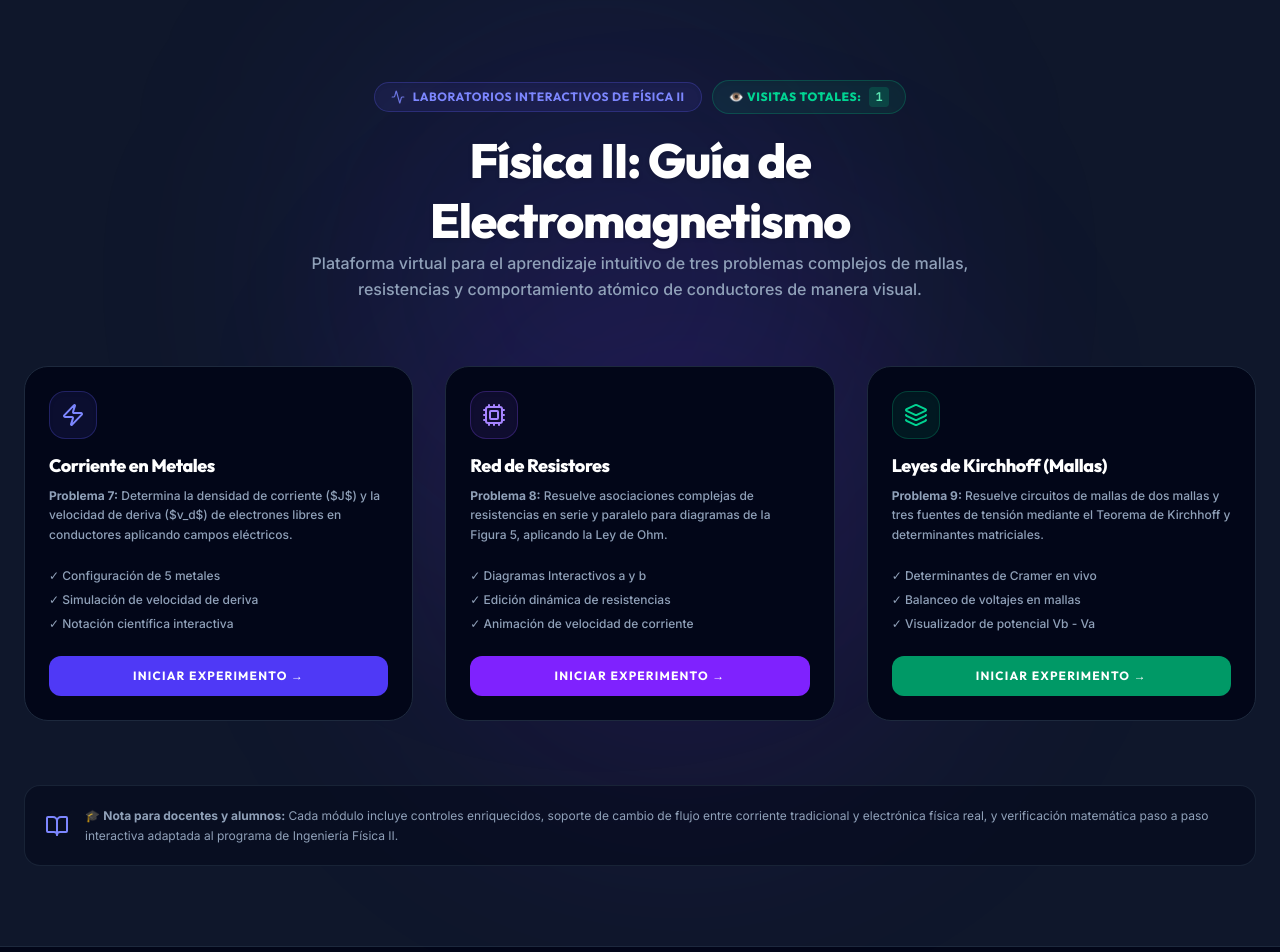
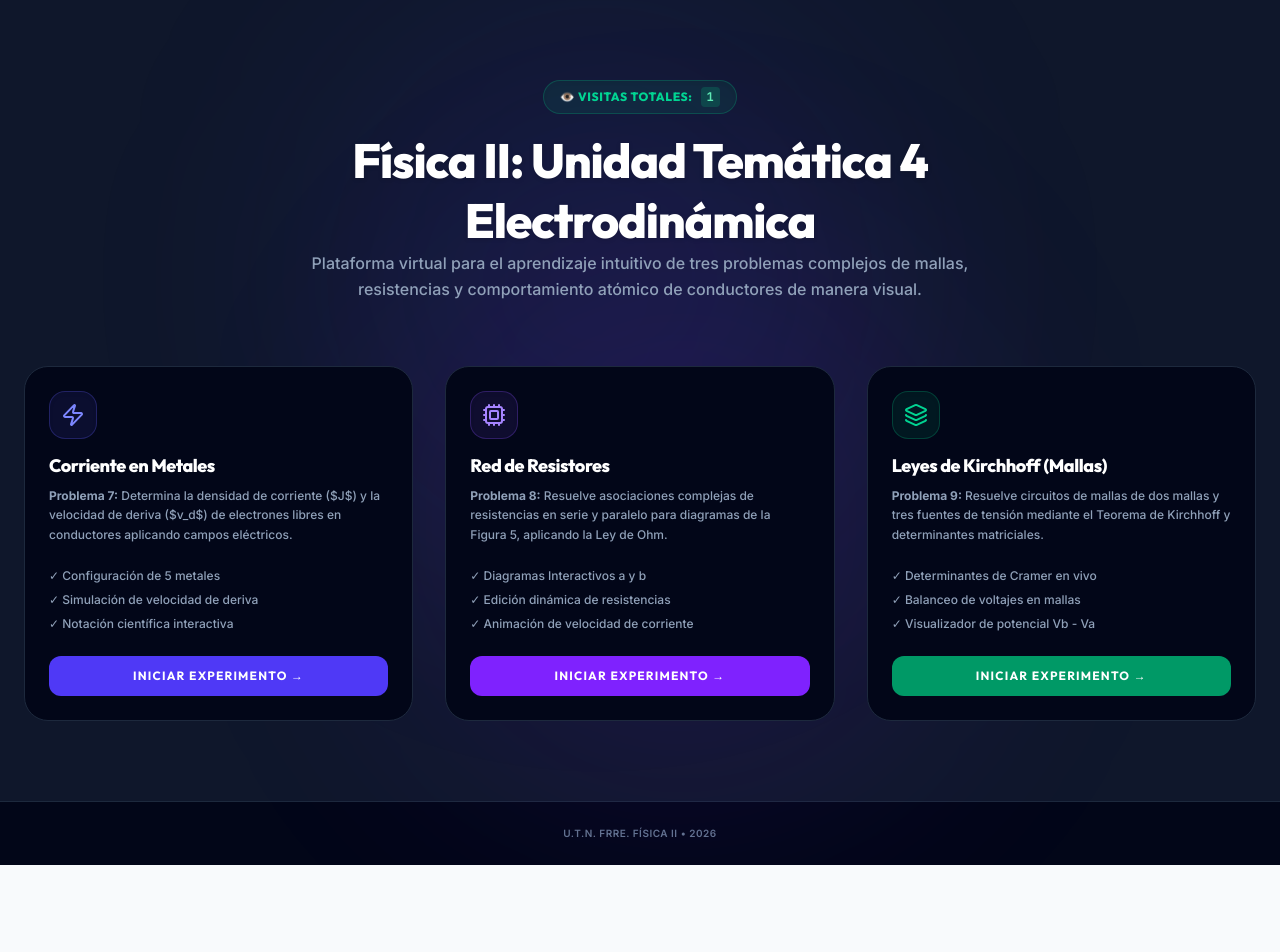
Before and after one commit to luisins/Simuladores-F2, a React (Vite) app: page / in a window 1280 px wide. Shown: the top 952 px of the page. After the commit the page ends 865 px from the top, so only its background shows below. Built offline with nearby package versions, Linux system fonts and the light colour scheme.

Commit message:
cambios varios

```diff
--- a/index.html
+++ b/index.html
@@ -1,12 +1,15 @@
 <!doctype html>
 <html lang="en">
+
 <head>
   <meta charset="UTF-8" />
   <meta name="viewport" content="width=device-width, initial-scale=1.0" />
-    <title>My Google AI Studio App</title>
+  <title>Física 2 - UTN FRRe</title>
 </head>
+
 <body>
   <div id="root"></div>
   <script type="module" src="/src/main.tsx"></script>
 </body>
+
 </html>
--- a/src/App.tsx
+++ b/src/App.tsx
@@ -53,9 +53,9 @@ export default function App() {
         {/* Core display heading */}
         <section className="text-center space-y-4 max-w-2xl mx-auto">
           <div className="flex flex-wrap justify-center items-center gap-2.5">
-            <div className="inline-flex items-center gap-2 bg-indigo-500/10 border border-indigo-500/25 px-4 py-1.5 rounded-full text-indigo-400 font-display font-bold text-xs tracking-wider uppercase shadow-inner">
+            {/* <div className="inline-flex items-center gap-2 bg-indigo-500/10 border border-indigo-500/25 px-4 py-1.5 rounded-full text-indigo-400 font-display font-bold text-xs tracking-wider uppercase shadow-inner">
               <Activity className="w-3.5 h-3.5 animate-pulse" /> Laboratorios Interactivos de Física II
-            </div>
+            </div> */}
             <div className="inline-flex items-center gap-2 bg-emerald-500/10 border border-emerald-500/25 px-4 py-1.5 rounded-full text-emerald-400 font-display font-extrabold text-[10px] sm:text-xs tracking-wider uppercase shadow-inner select-none transition-all hover:bg-emerald-500/15">
               <span>👁️ Visitas Totales:</span>
               <span className="font-mono bg-emerald-500/20 text-emerald-300 px-1.5 py-0.5 rounded font-black">{visitas}</span>
@@ -63,7 +63,7 @@ export default function App() {
           </div>
 
           <h1 className="font-display font-black text-4xl m-0 sm:text-5xl leading-tight tracking-tight text-white drop-shadow-sm">
-            Física II: Guía de Electromagnetismo
+            Física II: Unidad Temática 4 Electrodinámica
           </h1>
           <p className="text-slate-400 text-sm md:text-base leading-relaxed font-medium">
             Plataforma virtual para el aprendizaje intuitivo de tres problemas complejos de mallas, resistencias y comportamiento atómico de conductores de manera visual.
@@ -169,18 +169,18 @@ export default function App() {
         </section>
 
         {/* Global info card */}
-        <section className="bg-slate-950/50 border border-slate-800/80 p-5 rounded-2xl flex items-center gap-4">
+        {/* <section className="bg-slate-950/50 border border-slate-800/80 p-5 rounded-2xl flex items-center gap-4">
           <BookOpen className="w-6 h-6 text-indigo-400 flex-shrink-0" />
           <p className="text-slate-400 hover:text-slate-300 transition-colors text-xs leading-relaxed">
             🎓 <strong>Nota para docentes y alumnos:</strong> Cada módulo incluye controles enriquecidos, soporte de cambio de flujo entre corriente tradicional y electrónica física real, y verificación matemática paso a paso interactiva adaptada al programa de Ingeniería Física II.
           </p>
-        </section>
+        </section> */}
 
       </div>
 
       {/* Footer */}
       <footer className="border-t border-slate-800 py-6 text-center text-slate-500 text-[10px] tracking-wider font-semibold bg-slate-950 uppercase">
-        Laboratorio de simulaciones virtuales física II v1.2.0 • {new Date().getFullYear()}
+        U.T.N. FRRe. Física II • {new Date().getFullYear()}
       </footer>
     </div>
   );
--- a/src/components/SimuladorCircuitos.tsx
+++ b/src/components/SimuladorCircuitos.tsx
@@ -318,7 +318,7 @@ export default function SimuladorCircuitos({ volverAlMenu }: SimuladorCircuitosP
                 Simulador de Circuitos Interactivos
               </h1>
               <p className="text-slate-400 text-xs mt-0.5 font-medium">
-                Resistencia Equivalente y Ley de Ohm · Problema G4P8
+                Problema G4P8
               </p>
             </div>
           </div>
@@ -350,11 +350,10 @@ export default function SimuladorCircuitos({ volverAlMenu }: SimuladorCircuitosP
           <div className="grid grid-cols-1 md:grid-cols-2 gap-4">
             <button
               onClick={() => { setCircuitoActivo("a"); setPasoActual(0); setSelectedResistor(null); }}
-              className={`p-5 rounded-2xl border text-left cursor-pointer transition-all flex flex-col justify-between ${
-                circuitoActivo === "a"
+              className={`p-5 rounded-2xl border text-left cursor-pointer transition-all flex flex-col justify-between ${circuitoActivo === "a"
                   ? "border-indigo-600 bg-indigo-50/20 shadow-md shadow-indigo-600/5"
                   : "border-slate-200 hover:border-slate-300 bg-white"
-              }`}
+                }`}
             >
               <div>
                 <span className="text-2xl mb-1 block">🔷</span>
@@ -367,11 +366,10 @@ export default function SimuladorCircuitos({ volverAlMenu }: SimuladorCircuitosP
 
             <button
               onClick={() => { setCircuitoActivo("b"); setPasoActual(0); setSelectedResistor(null); }}
-              className={`p-5 rounded-2xl border text-left cursor-pointer transition-all flex flex-col justify-between ${
-                circuitoActivo === "b"
+              className={`p-5 rounded-2xl border text-left cursor-pointer transition-all flex flex-col justify-between ${circuitoActivo === "b"
                   ? "border-indigo-600 bg-indigo-50/20 shadow-md shadow-indigo-600/5"
                   : "border-slate-200 hover:border-slate-300 bg-white"
-              }`}
+                }`}
             >
               <div>
                 <span className="text-2xl mb-1 block">🔹</span>
--- a/src/components/SimuladorLeyesKirchhoff.tsx
+++ b/src/components/SimuladorLeyesKirchhoff.tsx
@@ -188,7 +188,7 @@ export default function SimuladorLeyesKirchhoff({ volverAlMenu }: SimuladorLeyes
                 Simulador: Leyes de Kirchhoff (Mallas)
               </h1>
               <p className="text-slate-400 text-xs mt-0.5 font-medium">
-                Análisis de Redes Eléctricas Complejas con 3 Fuentes · Problema G4P9
+                Problema G4P9
               </p>
             </div>
           </div>
@@ -473,13 +473,13 @@ export default function SimuladorLeyesKirchhoff({ volverAlMenu }: SimuladorLeyes
               <div className="space-y-3 font-mono text-xs">
                 <div className="bg-slate-50 p-4 rounded-xl border border-slate-100">
                   <h4 className="font-extrabold text-slate-800 text-xs mb-1.5">Malla I (Izquierda)</h4>
-                  <code>-I₀·(R₁ + R₄) + I₁·R₃ = E₂ - E₁</code><br/>
+                  <code>-I₀·(R₁ + R₄) + I₁·R₃ = E₂ - E₁</code><br />
                   <span>-I₀·({R14}) + I₁·{R3} = {e2 - e1} V</span>
                 </div>
 
                 <div className="bg-slate-50 p-4 rounded-xl border border-slate-100">
                   <h4 className="font-extrabold text-slate-800 text-xs mb-1.5">Malla II (Derecha)</h4>
-                  <code>-I₀·(R₂ + R₅) - I₁·(R₃ + R₂ + R₅) = -(E₂ + E₃)</code><br/>
+                  <code>-I₀·(R₂ + R₅) - I₁·(R₃ + R₂ + R₅) = -(E₂ + E₃)</code><br />
                   <span>-I₀·({R25}) - I₁·({R3 + R25}) = -{e2 + e3} V</span>
                 </div>
 
--- a/src/components/SimuladorMetal.tsx
+++ b/src/components/SimuladorMetal.tsx
@@ -199,7 +199,7 @@ export default function SimuladorMetal({ volverAlMenu }: SimuladorMetalProps) {
                   Simulador de Corriente en Metales
                 </h1>
                 <p className="text-slate-400 text-xs mt-0.5 font-medium">
-                Análisis Microscópico de Conducción · Problema G4P7
+                  Problema G4P7
                 </p>
               </div>
             </div>
@@ -228,8 +228,7 @@ export default function SimuladorMetal({ volverAlMenu }: SimuladorMetalProps) {
                 return (
                   <button
                     key={key}
-                  className={`group relative overflow-hidden transition-all duration-300 p-4 border rounded-2xl text-left cursor-pointer flex flex-col justify-between h-40 ${
-                    isSelected
+                    className={`group relative overflow-hidden transition-all duration-300 p-4 border rounded-2xl text-left cursor-pointer flex flex-col justify-between h-40 ${isSelected
                         ? "border-indigo-600 bg-indigo-50/20 shadow-md shadow-indigo-600/5 translate-y-[-2px]"
                         : "border-slate-200 hover:border-slate-300 bg-white"
                       }`}
@@ -336,8 +335,7 @@ export default function SimuladorMetal({ volverAlMenu }: SimuladorMetalProps) {
                     <button
                       key={i}
                       onClick={() => setCampoE(p.val)}
-                    className={`py-2 px-3 border rounded-xl text-left cursor-pointer transition-all ${
-                      campoE === p.val
+                      className={`py-2 px-3 border rounded-xl text-left cursor-pointer transition-all ${campoE === p.val
                           ? "bg-slate-900 border-slate-900 text-white font-bold"
                           : "border-slate-200 hover:border-slate-300 text-slate-600 hover:text-slate-800 text-xs font-semibold bg-white"
                         }`}
@@ -531,8 +529,7 @@ export default function SimuladorMetal({ volverAlMenu }: SimuladorMetalProps) {
                           <tr
                             key={key}
                             onClick={() => setMaterial(key)}
-                          className={`border-b border-slate-100 hover:bg-slate-50/80 cursor-pointer ${
-                            material === key ? "bg-indigo-50/40 font-semibold" : ""
+                            className={`border-b border-slate-100 hover:bg-slate-50/80 cursor-pointer ${material === key ? "bg-indigo-50/40 font-semibold" : ""
                               }`}
                           >
                             <td className="py-3.5 px-4 flex items-center gap-2 text-slate-800">
```
Also changed, not shown: 1 other file (tests, documents, lock files or other folders). Lines whose indentation alone changed are shown as unchanged.
